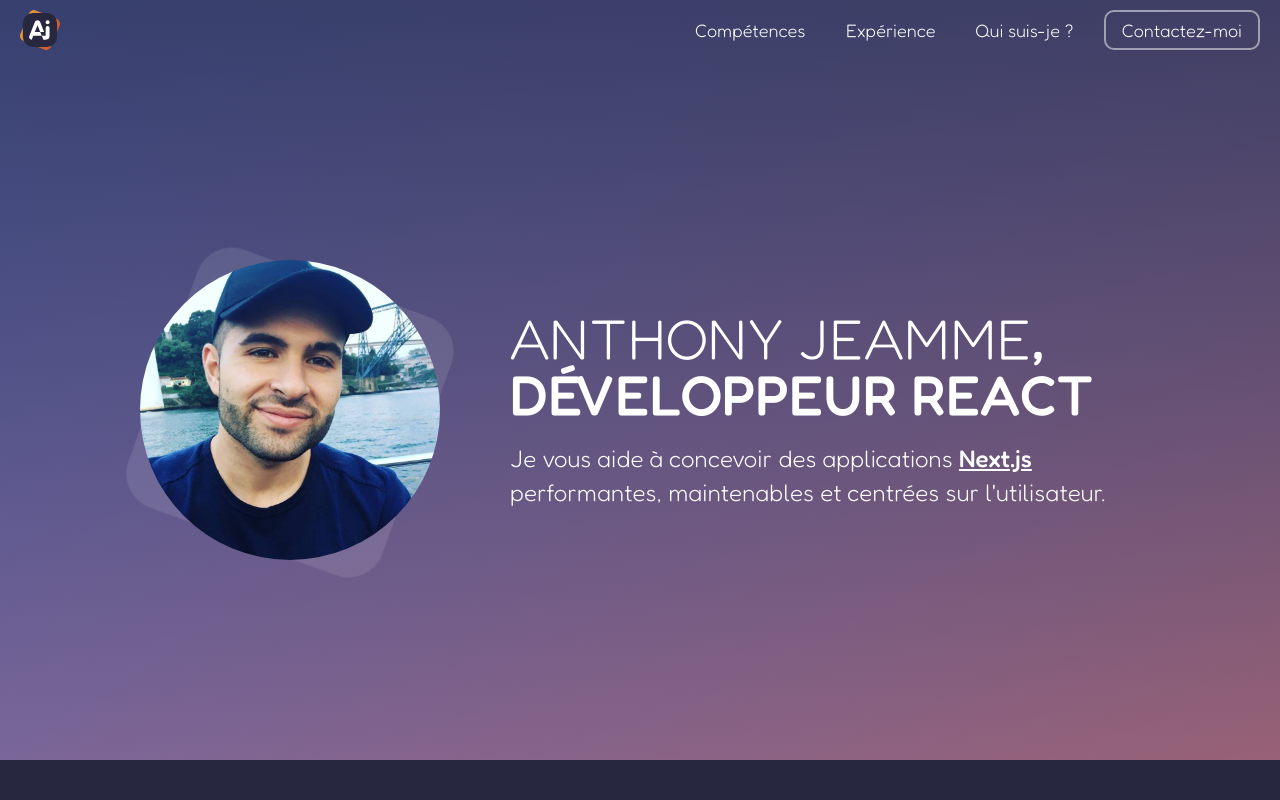
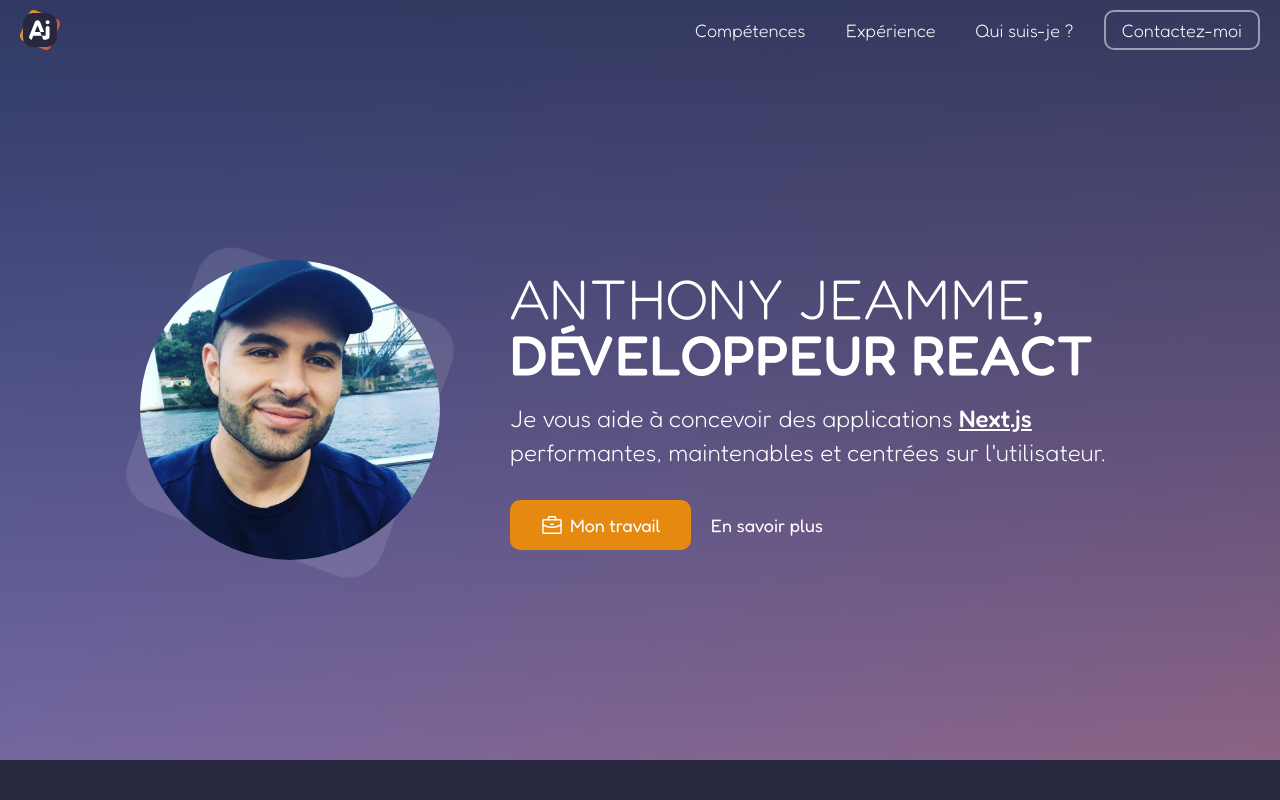
Before and after one commit to anthonyjeamme/ajeamme.dev, a Next.js app: page / in a window 1280 px wide. Shown: the top 800 px of the page. Built offline with nearby package versions, Linux system fonts and the light colour scheme.

Commit message:
Enhance Header section

```diff
--- a/src/Pages/PageHome/HeadSection/HeadSection.module.scss
+++ b/src/Pages/PageHome/HeadSection/HeadSection.module.scss
@@ -1,7 +1,7 @@
 .HeadSection {
   padding: 260px 0 200px 0;
-  background-image: linear-gradient(to top, transparent, rgba(#262d4d, 0.7)),
-    linear-gradient(to top left, rgba(211, 87, 49, 0.5), transparent);
+  background-image: linear-gradient(to top, transparent, rgba(#262d4d, 0.8)),
+    linear-gradient(to top left, rgba(211, 87, 49, 0.4), transparent);
   background-color: #5d6bbb;
   color: white;
 
@@ -140,6 +140,24 @@
 .CTALine {
   display: flex;
   margin-top: 30px;
+  width: 100%;
+
+  button {
+    height: 50px;
+    border-radius: 10px;
+  }
+
+  .secondary {
+    background-color: transparent;
+    color: white;
+    padding: 0 20px;
+    font-weight: 400;
+    font-size: 18px;
+
+    &:hover {
+      text-decoration: underline;
+    }
+  }
 
   @media (max-width: 768px) {
     justify-content: center;
@@ -158,6 +176,7 @@
     font: inherit;
     border: 0;
     font-size: 20px;
+    font-size: 18px;
     position: relative;
     background-color: transparent;
     font-weight: 400;
@@ -182,12 +201,15 @@
 
     & > span {
       padding: 0 30px;
-      background-color: #e1963a;
-      background-image: linear-gradient(
-        to bottom right,
-        transparent,
-        #d35731 200%
-      );
+      background-color: #d35731;
+      background-color: #d46442;
+      background-color: #e68910;
+      // background-color: #5d6bbb;
+      // background-image: linear-gradient(
+      //   to bottom right,
+      //   transparent,
+      //   #d35731 200%
+      // );
       height: 50px;
       display: flex;
       justify-content: center;
--- a/src/Pages/PageHome/HeadSection/HeadSection.tsx
+++ b/src/Pages/PageHome/HeadSection/HeadSection.tsx
@@ -1,5 +1,5 @@
 import dynamic from "next/dynamic";
-import { LinkedinLogo } from "phosphor-react";
+import { Briefcase, LinkedinLogo } from "phosphor-react";
 import React from "react";
 import { ExternalLink } from "../../../utils/ExternalLink/ExternalLink";
 
@@ -27,7 +27,7 @@ export const HeadSection = () => {
               maintenables et centrées sur l'utilisateur.
             </div>
 
-            {/* <CTALine /> */}
+            <CTALine />
           </div>
         </div>
       </div>
@@ -37,14 +37,17 @@ export const HeadSection = () => {
 
 const CTALine = () => (
   <div className={styles["CTALine"]}>
-    <ExternalLink href="https://www.linkedin.com/in/anthonyjeamme/">
+    <a href="#experience">
       <button className={styles["cta"]}>
         <span>
-          <LinkedinLogo />
-          <span>Contactez-moi</span>
+          <Briefcase />
+          <span>Mon travail</span>
         </span>
       </button>
-    </ExternalLink>
+    </a>
+    <a href="#qui-suis-je">
+      <button className={styles["secondary"]}>En savoir plus</button>
+    </a>
   </div>
 );
 
```
